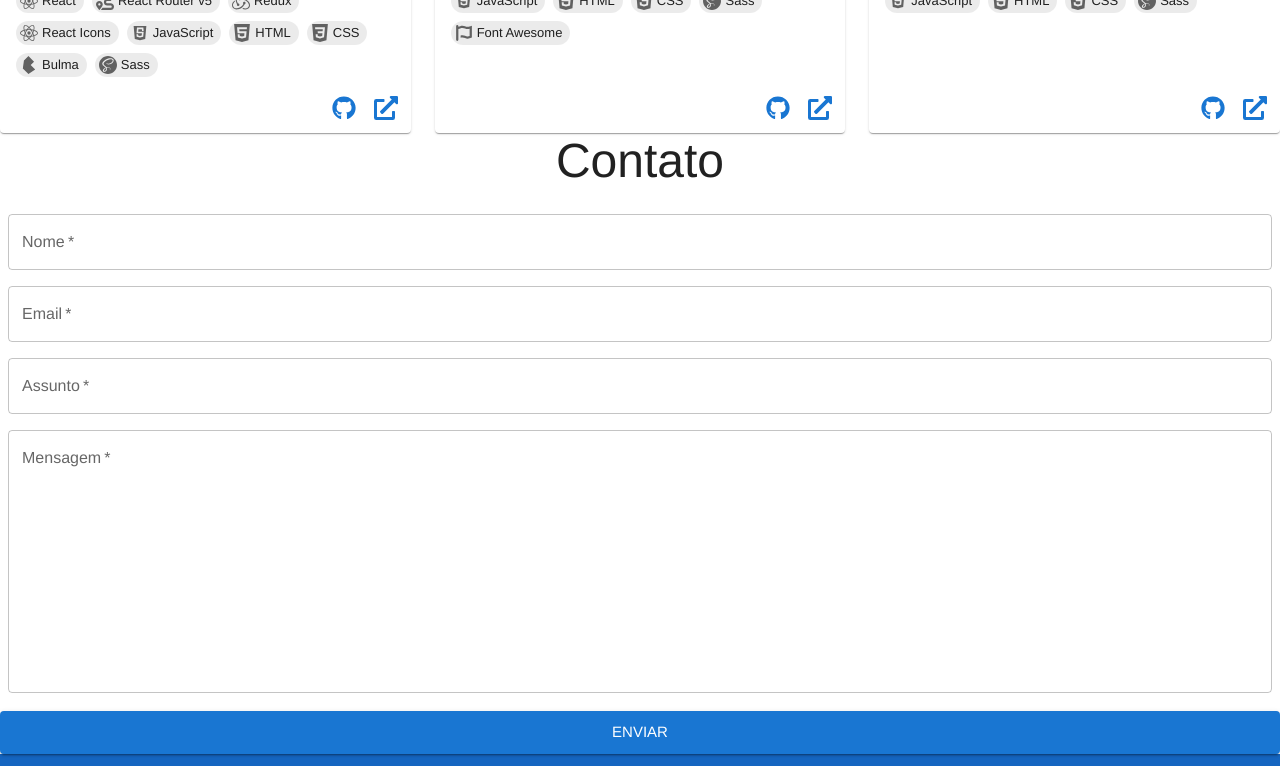
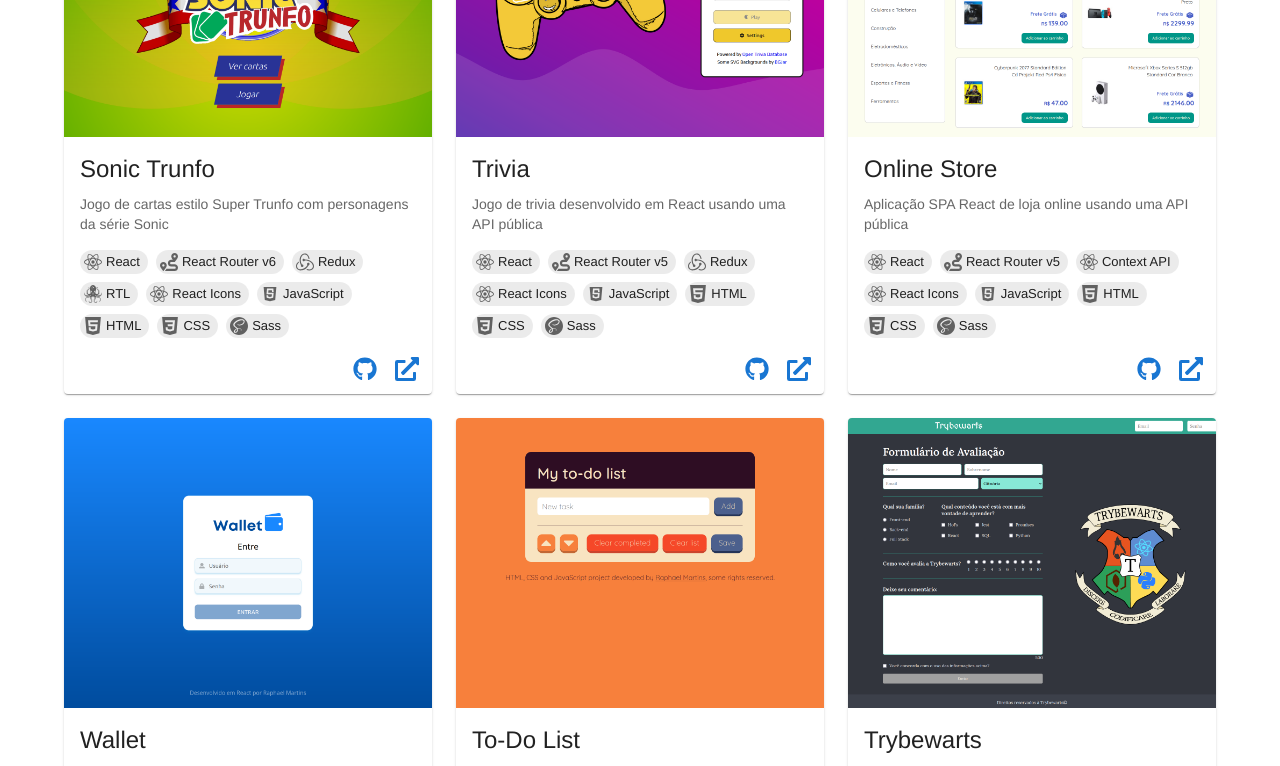
Before and after one commit to raphaelalmeidamartins/raphaelalmeidamartins.github.io, a React (Create React App) app: page / in a window 1280 px wide. Shown: the part 2000-2766 px from the top of the page. Built offline with nearby package versions, Linux system fonts and the light colour scheme; a web font is replaced by a local one.

Commit message:
:recycle: refactor: add Wrapper component

```diff
--- a/src/pages/Contact/index.js
+++ b/src/pages/Contact/index.js
@@ -4,12 +4,13 @@ import Button from '@mui/material/Button';
 import FormControl from '@mui/material/FormControl';
 import TextField from '@mui/material/TextField';
 import Typography from '@mui/material/Typography';
+import Wrapper from '../../components/Wrapper';
 
 function Contact() {
   return (
-    <>
+    <Wrapper sectionId="contact">
       <Typography variant="h3" element="h1" align="center" gutterBottom>
-          Contato
+        Contato
       </Typography>
       <Box
         component="form"
@@ -22,26 +23,14 @@ function Contact() {
         method="POST"
         autoComplete="off"
       >
-        <FormControl sx={{ display: 'flex' }}>
-          <TextField
-            label="Nome"
-            name="name"
-            required
-          />
+        <FormControl>
+          <TextField label="Nome" name="name" required />
         </FormControl>
         <FormControl>
-          <TextField
-            label="Email"
-            name="email"
-            required
-          />
+          <TextField label="Email" name="email" required />
         </FormControl>
         <FormControl>
-          <TextField
-            label="Assunto"
-            name="subject"
-            required
-          />
+          <TextField label="Assunto" name="subject" required />
         </FormControl>
         <FormControl>
           <TextField
@@ -53,13 +42,22 @@ function Contact() {
             required
           />
         </FormControl>
-        <FormControl>
-          <Button type="submit" variant="contained" size="large" sx={{ marginTop: '0.7em' }}>
-              Enviar
+        <FormControl sx={{ display: 'flex', flexFlow: 'row nowrap', justifyContent: 'center' }}>
+          <Button
+            type="submit"
+            variant="contained"
+            size="large"
+            sx={{
+              marginTop: '0.7em',
+              maxWidth: '80%',
+              width: '200px',
+            }}
+          >
+            Enviar
           </Button>
         </FormControl>
       </Box>
-    </>
+    </Wrapper>
   );
 }
 
--- a/src/pages/Home/index.js
+++ b/src/pages/Home/index.js
@@ -1,13 +1,14 @@
 import React from 'react';
 import Typography from '@mui/material/Typography';
+import Wrapper from '../../components/Wrapper';
 
 function Home() {
   return (
-    <>
+    <Wrapper sectionId="home">
       <Typography variant="h3" element="h1" align="center" gutterBottom>
         Home
       </Typography>
-    </>
+    </Wrapper>
   );
 }
 
--- a/src/pages/Projects/index.js
+++ b/src/pages/Projects/index.js
@@ -6,6 +6,7 @@ import Typography from '@mui/material/Typography';
 import Box from '@mui/system/Box';
 import { useEffect, useState } from 'react';
 import ProjectCard from '../../components/ProjectCard';
+import Wrapper from '../../components/Wrapper';
 import projectsData from '../../data/projectsData';
 
 function Projects() {
@@ -20,9 +21,9 @@ function Projects() {
   };
 
   return (
-    <>
+    <Wrapper sectionId="projects">
       <Typography variant="h3" element="h1" align="center" gutterBottom>
-        Meus projetos
+          Meus projetos
       </Typography>
       <Box
         sx={{ display: 'flex', justifyContent: 'center', marginBottom: '16px' }}
@@ -47,12 +48,12 @@ function Projects() {
         {Boolean(!returnFilteredProjects().length) && (
           <Grid item xs={12} sm={12} md={12}>
             <Typography variant="body1" align="center" paragraph>
-              Ainda não publiquei projetos de {filter}
+                Ainda não publiquei projetos de {filter}
             </Typography>
           </Grid>
         )}
       </Grid>
-    </>
+    </Wrapper>
   );
 }
 
```
